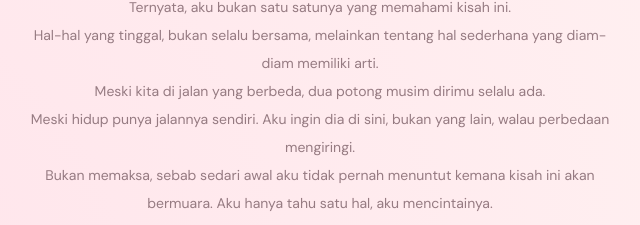
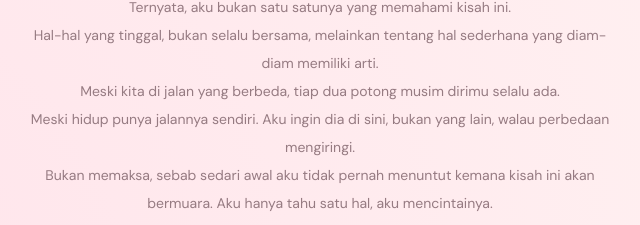
Before and after one commit to nasywanatania/remnants, a plain HTML site: page index.html in a window 1280 px wide. Shown: the part 438-663 px from the top of the page, 320-960 px from the left. Drawn offline with nearby package versions, Linux system fonts and the light colour scheme; a web font is replaced by a local one.

Commit message:
Update index.html

```diff
--- a/index.html
+++ b/index.html
@@ -650,7 +650,7 @@
      </p>
 
     <p class="hero-description">
-      Meski kita di jalan yang berbeda, dua potong musim dirimu selalu ada.
+      Meski kita di jalan yang berbeda, tiap dua potong musim dirimu selalu ada.
     </p>
 
     <p class="hero-description">
```
